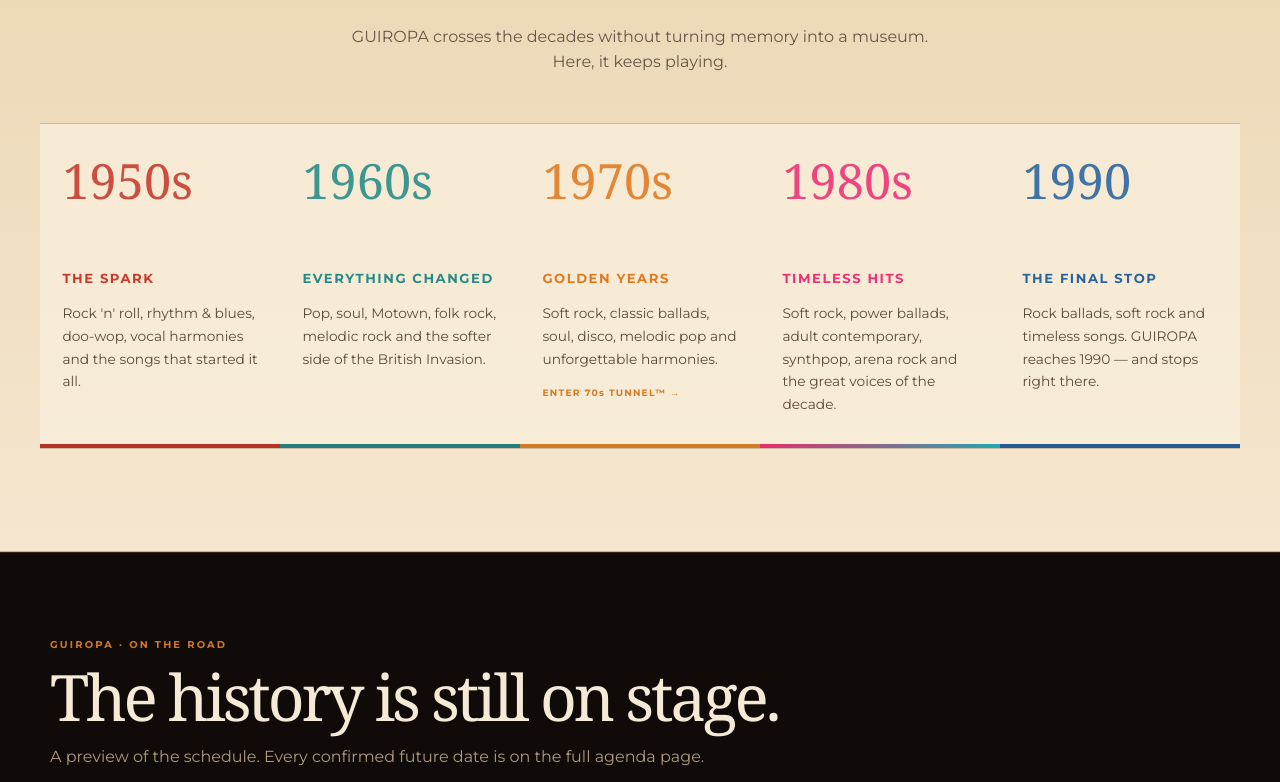
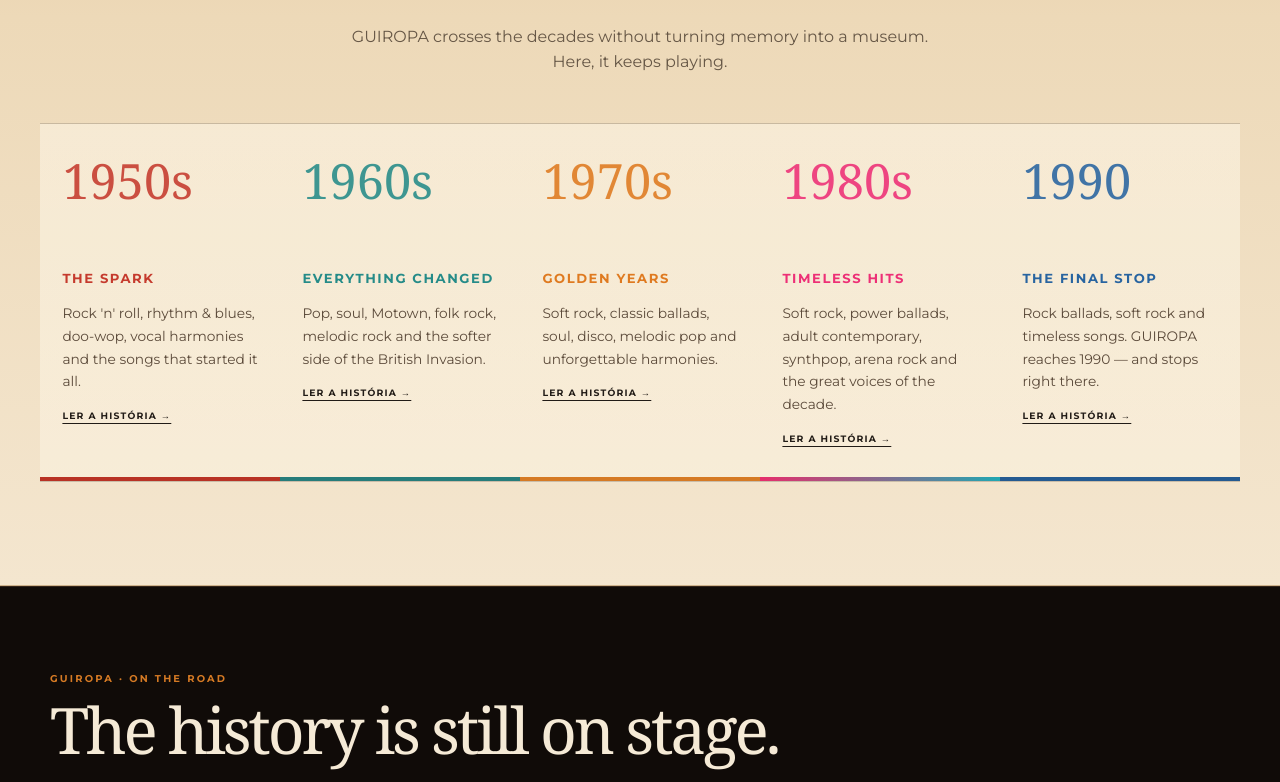
Before and after one commit to 7-Seas-Global-and-Hafen-Consolidators/guiropa-systems, a React (Vite) app in the folder client/: page / in a window 1280 px wide. Shown: the part 1370-2152 px from the top of the page. Built offline with nearby package versions, Linux system fonts and the light colour scheme.

Commit message:
Make every decade card open its editorial archive

```diff
--- a/client/src/components/ExploreHub.jsx
+++ b/client/src/components/ExploreHub.jsx
@@ -1,119 +1,49 @@
 import { Link } from "react-router-dom";
 import { useLanguage } from "../i18n/LanguageContext.jsx";
 import HomeLiveAgenda from "./HomeLiveAgenda.jsx";
+
+const ARCHIVE_ROUTE = {
+  "50": "/decada/1950s",
+  "60": "/decada/1960s",
+  "70": "/decada/1970s",
+  "80": "/decada/1980s",
+  "90": "/decada/1990",
+};
 
 export default function ExploreHub() {
   const { t } = useLanguage();
 
   return (
     <>
-      <section
-        className="guiropa-decades section guiropa-decades-static"
-        id="decadas"
-      >
+      <section className="guiropa-decades section guiropa-decades-static" id="decadas">
         <div className="container">
           <div className="guiropa-section-heading">
-            <span className="guiropa-section-kicker">
-              {t.decades.eyebrow}
-            </span>
-
-            <h2>
-              {t.decades.headline}
-            </h2>
-
-            <p>
-              {t.decades.lead}
-            </p>
+            <span className="guiropa-section-kicker">{t.decades.eyebrow}</span>
+            <h2>{t.decades.headline}</h2>
+            <p>{t.decades.lead}</p>
           </div>
 
           <div className="guiropa-decades-grid">
-            {t.decades.items.map((item) => {
-              const card = (
-                <article
-                  className={`guiropa-decade guiropa-decade--${item.code}`}
-                >
-                  <span className="guiropa-decade__number">
-                    {item.year}
-                  </span>
-
-                  <h3>
-                    {item.title}
-                  </h3>
-
-                  <p>
-                    {item.description}
-                  </p>
-
-                  {item.code === "70" && (
-                    <span className="guiropa-decade__tunnel-entry">
-                      ENTER 70s TUNNEL™ →
-                    </span>
-                  )}
+            {t.decades.items.map((item) => (
+              <Link
+                key={item.year}
+                to={ARCHIVE_ROUTE[item.code] || "/programacao"}
+                className="guiropa-decade-link"
+                aria-label={`Abrir arquivo editorial ${item.year}`}
+              >
+                <article className={`guiropa-decade guiropa-decade--${item.code}`}>
+                  <span className="guiropa-decade__number">{item.year}</span>
+                  <h3>{item.title}</h3>
+                  <p>{item.description}</p>
+                  <span className="guiropa-decade__archive-entry">LER A HISTÓRIA →</span>
                 </article>
-              );
-
-              return item.code === "70" ? (
-                <Link
-                  key={item.year}
-                  to="/1977"
-                  className="guiropa-decade-link"
-                  aria-label="Entrar no GUIROPA 70s Tunnel"
-                >
-                  {card}
-                </Link>
-              ) : (
-                <div key={item.year} className="guiropa-decade-link guiropa-decade-link--static">
-                  {card}
-                </div>
-              );
-            })}
+              </Link>
+            ))}
           </div>
         </div>
 
         <style>{`
-          .guiropa-decades-static {
-            min-height: 0 !important;
-            padding: clamp(4.8rem, 8vw, 7rem) 0 !important;
-          }
-
-          .guiropa-decades-static .guiropa-section-heading,
-          .guiropa-decades-static .guiropa-decades-grid,
-          .guiropa-decades-static .guiropa-decade {
-            opacity: 1 !important;
-            visibility: visible !important;
-            transform: none;
-          }
-
-          .guiropa-decade-link {
-            color: inherit;
-            text-decoration: none;
-            display: block;
-          }
-
-          .guiropa-decade-link .guiropa-decade {
-            height: 100%;
-          }
-
-          .guiropa-decades-static .guiropa-decade:hover {
-            transform: translateY(-4px);
-          }
-
-          .guiropa-decade__tunnel-entry {
-            display: inline-block;
-            margin-top: 1rem;
-            color: #d57a24;
-            font-size: .58rem;
-            font-weight: 900;
-            letter-spacing: .13em;
-          }
-
-          @media (max-width: 900px) {
-            .guiropa-decades-static { padding: 4.5rem 0 !important; }
-          }
-
-          @media (max-width: 600px) {
-            .guiropa-decades-static { padding: 3.8rem 0 !important; }
-          }
+          .guiropa-decades-static{min-height:0!important;padding:clamp(4.8rem,8vw,7rem) 0!important}.guiropa-decades-static .guiropa-section-heading,.guiropa-decades-static .guiropa-decades-grid,.guiropa-decades-static .guiropa-decade{opacity:1!important;visibility:visible!important;transform:none}.guiropa-decade-link{color:inherit;text-decoration:none;display:block}.guiropa-decade-link .guiropa-decade{height:100%}.guiropa-decades-static .guiropa-decade:hover{transform:translateY(-4px)}.guiropa-decade__archive-entry{display:inline-block;margin-top:1rem;color:currentColor;font-size:.58rem;font-weight:900;letter-spacing:.13em;text-decoration:underline;text-underline-offset:4px}@media(max-width:900px){.guiropa-decades-static{padding:4.5rem 0!important}}@media(max-width:600px){.guiropa-decades-static{padding:3.8rem 0!important}}
         `}</style>
       </section>
 
```
